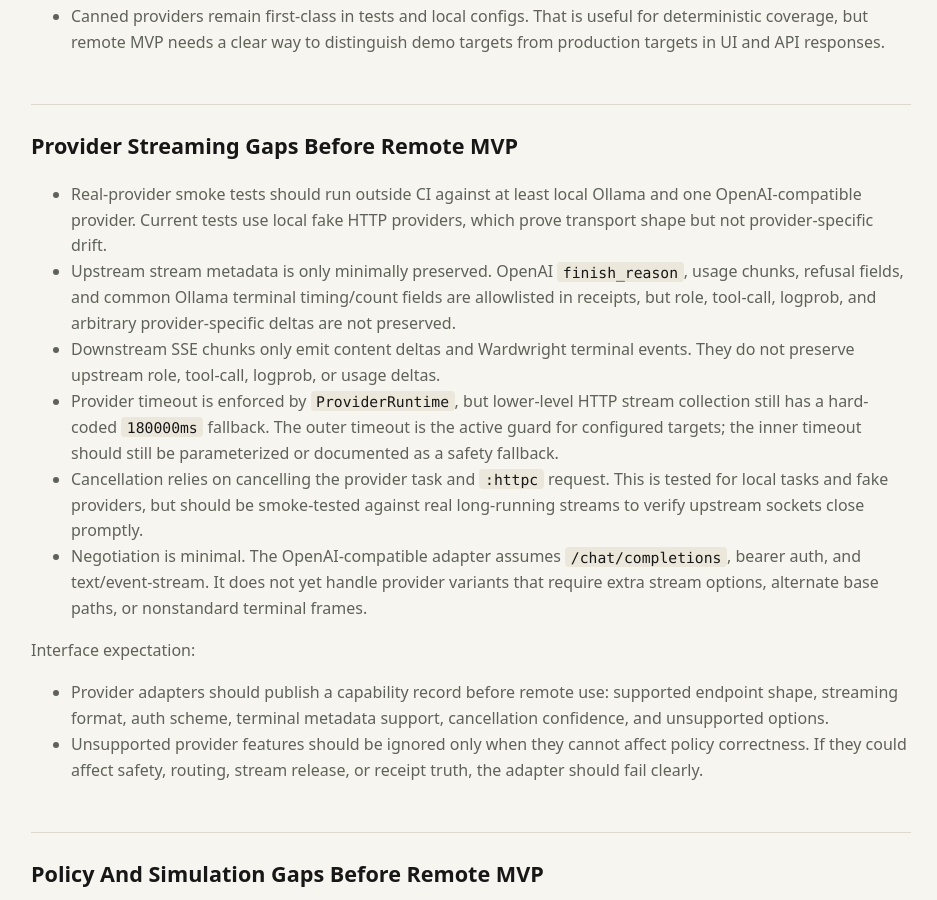
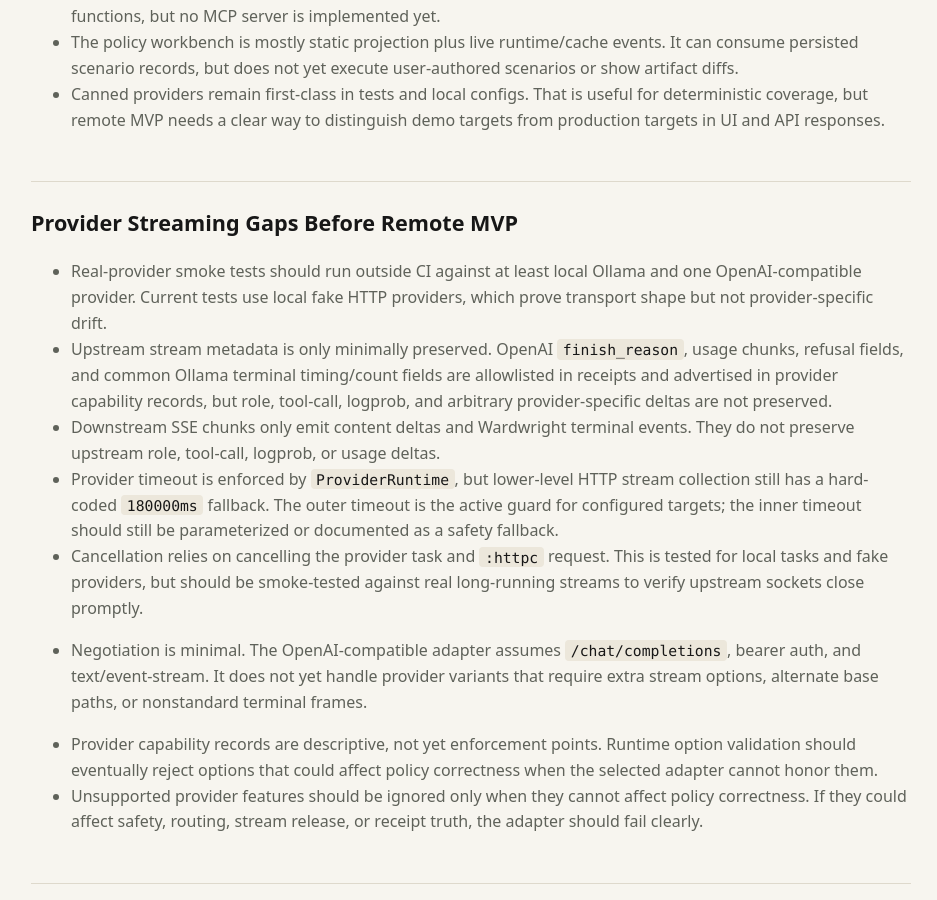
Before and after one commit to bglusman/ingary, a Jekyll site: the page built from docs/mvp-realness-inventory.md, in a window 1280 px wide and 900 px high, scrolled down 1591 px. Shown: the whole window, without its empty margins (169-1106 px from the left). Built offline with Jekyll 4.4.1, drawn with Linux system fonts in a browser that asks for light colours; some of the changed text lies outside the part shown.

Commit message:
Add provider capability records

```diff
--- a/docs/mvp-realness-inventory.md
+++ b/docs/mvp-realness-inventory.md
@@ -37,6 +37,10 @@
   receipts at a minimal allowlisted level. Receipts now expose stream format,
   completion status/reason, and common token/timing fields when providers emit
   them.
+- Provider records expose a versioned capability map for the currently
+  supported adapter shapes. The map describes endpoint shape, stream format,
+  auth scheme, terminal metadata support, cancellation confidence, unsupported
+  stream delta fields, and the current unsupported-options policy.
 - Policy retry loops are real for stream guards. A retry can inject a reminder,
   reroute when the retry prompt exceeds the current model context window, and
   record the attempt path in receipts.
@@ -75,8 +79,9 @@
   providers, which prove transport shape but not provider-specific drift.
 - Upstream stream metadata is only minimally preserved. OpenAI `finish_reason`,
   usage chunks, refusal fields, and common Ollama terminal timing/count fields
-  are allowlisted in receipts, but role, tool-call, logprob, and arbitrary
-  provider-specific deltas are not preserved.
+  are allowlisted in receipts and advertised in provider capability records, but
+  role, tool-call, logprob, and arbitrary provider-specific deltas are not
+  preserved.
 - Downstream SSE chunks only emit content deltas and Wardwright terminal events.
   They do not preserve upstream role, tool-call, logprob, or usage deltas.
 - Provider timeout is enforced by `ProviderRuntime`, but lower-level HTTP stream
@@ -91,11 +96,9 @@
   handle provider variants that require extra stream options, alternate base
   paths, or nonstandard terminal frames.
 
-Interface expectation:
-
-- Provider adapters should publish a capability record before remote use:
-  supported endpoint shape, streaming format, auth scheme, terminal metadata
-  support, cancellation confidence, and unsupported options.
+- Provider capability records are descriptive, not yet enforcement points.
+  Runtime option validation should eventually reject options that could affect
+  policy correctness when the selected adapter cannot honor them.
 - Unsupported provider features should be ignored only when they cannot affect
   policy correctness. If they could affect safety, routing, stream release, or
   receipt truth, the adapter should fail clearly.
@@ -143,10 +146,8 @@
 
 ## Suggested Next Slices
 
-1. Normalize provider metadata capabilities beyond terminal fields and publish
-   the supported metadata contract in provider capability records.
-2. Add a live-provider smoke test profile that is skipped by default but can run
+1. Add a live-provider smoke test profile that is skipped by default but can run
    against local Ollama and one configured OpenAI-compatible target.
-3. Spike Hermes MCP over the protected authoring API without changing policy
+2. Spike Hermes MCP over the protected authoring API without changing policy
    engine internals.
-4. Add retention and regression-export paths for pinned scenario records.
+3. Add retention and regression-export paths for pinned scenario records.
```
Also changed, not shown: 3 other files.
